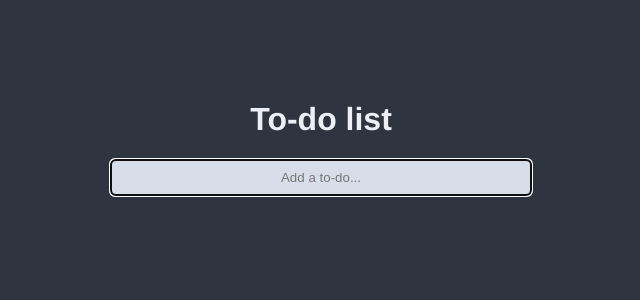
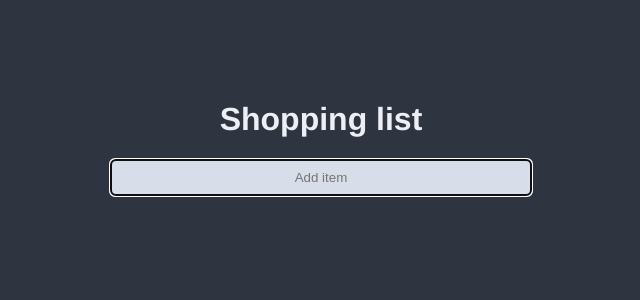
Before and after one commit to wjperkins/shopping-list, a Vue app: page / in a window 1280 px wide. Shown: the top 300 px of the page, without its empty margins (319-959 px from the left). Built offline with nearby package versions, Linux system fonts and the light colour scheme.

Commit message:
converted starter to-do list to shopping list by renaming components and changing display text

```diff
--- a/src/App.vue
+++ b/src/App.vue
@@ -1,14 +1,14 @@
 <template>
-  <ToDoList />
+  <ShoppingList />
 </template>
 
 <script>
-import ToDoList from './components/ToDoList';
+import ShoppingList from './components/ShoppingList';
 
 export default {
   name: 'App',
   components: {
-    ToDoList
+    ShoppingList
   }
 }
 </script>
--- a/src/components/ToDoItem.vue
+++ b/src/components/ListItem.vue
@@ -3,12 +3,12 @@
     <input
       type="checkbox"
       :checked="item.completed"
-      @input="toggleCompletedTodo"
+      @input="toggleCompletedItem()"
     />
     <div :class="{ completed: item.completed }">
       {{item.value}}
     </div>
-    <button @click="deleteTodo" class="delete-btn">
+    <button @click="deleteItem()" class="delete-btn">
       Delete
     </button>
   </div>
@@ -16,16 +16,16 @@
 
 <script>
 export default {
-  name: 'ToDoItem',
+  name: 'ListItem',
   props: {
     item: { value: String, completed: Boolean }
   },
   emits: ['delete', 'toggleComplete'],
   methods: {
-    deleteTodo() {
+    deleteItem() {
       this.$emit('delete')
     },
-    toggleCompletedTodo() {
+    toggleCompletedItem() {
       this.$emit('toggleComplete')
     }
   }
--- /dev/null
+++ b/src/components/ShoppingList.vue
@@ -0,0 +1,85 @@
+<template>
+  <div class="shopping-list">
+    <h1>Shopping list</h1>
+    <input
+      autofocus
+      class="item-input"
+      v-model="newItem.value"
+      placeholder="Add item"
+      @keyup.enter="addItem()"
+    />
+    <ListItem
+      v-for="(item, index) in items"
+      :key="item"
+      :item="item"
+      @delete="deleteItem(index)"
+      @toggleComplete="toggleCompletedItem(index)"
+    />
+  </div>
+</template>
+
+<script>
+import ListItem from './ListItem.vue'
+
+const blankItem = { value: '', completed: false };
+
+export default {
+  components: { ListItem },
+  name: 'ShoppingList',
+  data() {
+    return {
+      items: [],
+      newItem: { ...blankItem },
+    }
+  },
+  methods: {
+    addItem() {
+      if(this.newItem.value.trim()) {
+        this.items.unshift(this.newItem);
+        this.newItem = { ...blankItem };
+        this.saveItems();
+      }
+    },
+    deleteItem(index) {
+      this.items.splice(index, 1);
+      this.saveItems();
+    },
+    toggleCompletedItem(index) {
+      this.items[index].completed = !(this.items[index].completed);
+      this.saveItems();
+    },
+    loadItems() {
+      if(localStorage.getItem('items')) {
+        this.items = JSON.parse(localStorage.getItem('items'));
+      }
+    },
+    saveItems() {
+      localStorage.setItem('items', JSON.stringify(this.items))
+    }
+  },
+  mounted() {
+    this.loadItems();
+  },
+}
+</script>
+
+<!-- Add "scoped" attribute to limit CSS to this component only -->
+<style scoped>
+  .shopping-list {
+    color: #eceff4;
+    margin: 20px;
+    display: flex;
+    flex-direction: column;
+    align-items: center;
+  }
+  .item-input {
+    padding: 10px;
+    text-align: center;
+    margin-bottom: 10px;
+    border: none;
+    border-radius: 5px;
+    width: 400px;
+    color: #2e3440;
+    background: #d8dee9;
+  }
+</style>
--- a/src/components/ToDoList.vue
+++ /dev/null
@@ -1,85 +0,0 @@
-<template>
-  <div class="todo-list">
-    <h1>To-do list</h1>
-    <input
-      autofocus
-      class="todo-input"
-      v-model="newTodo.value"
-      placeholder="Add a to-do..."
-      @keyup.enter="addTodo"
-    />
-    <ToDoItem
-      v-for="(todo, index) in todos"
-      :key="todo"
-      :item="todo"
-      @delete="deleteTodo(index)"
-      @toggleComplete="toggleCompletedTodo(index)"
-    />
-  </div>
-</template>
-
-<script>
-import ToDoItem from './ToDoItem.vue'
-
-const blankTodo = { value: '', completed: false };
-
-export default {
-  components: { ToDoItem },
-  name: 'ToDoList',
-  data() {
-    return {
-      todos: [],
-      newTodo: { ...blankTodo },
-    }
-  },
-  methods: {
-    addTodo() {
-      if(this.newTodo.value.trim()) {
-        this.todos.unshift(this.newTodo);
-        this.newTodo = { ...blankTodo };
-        this.saveTodos();
-      }
-    },
-    deleteTodo(index) {
-      this.todos.splice(index, 1);
-      this.saveTodos();
-    },
-    toggleCompletedTodo(index) {
-      this.todos[index].completed = !(this.todos[index].completed);
-      this.saveTodos();
-    },
-    loadTodos() {
-      if(localStorage.getItem('todos')) {
-        this.todos = JSON.parse(localStorage.getItem('todos'));
-      }
-    },
-    saveTodos() {
-      localStorage.setItem('todos', JSON.stringify(this.todos))
-    }
-  },
-  mounted() {
-    this.loadTodos();
-  },
-}
-</script>
-
-<!-- Add "scoped" attribute to limit CSS to this component only -->
-<style scoped>
-  .todo-list {
-    color: #eceff4;
-    margin: 20px;
-    display: flex;
-    flex-direction: column;
-    align-items: center;
-  }
-  .todo-input {
-    padding: 10px;
-    text-align: center;
-    margin-bottom: 10px;
-    border: none;
-    border-radius: 5px;
-    width: 400px;
-    color: #2e3440;
-    background: #d8dee9;
-  }
-</style>
```
Also changed, not shown: 2 other files (tests, documents, lock files or other folders).
